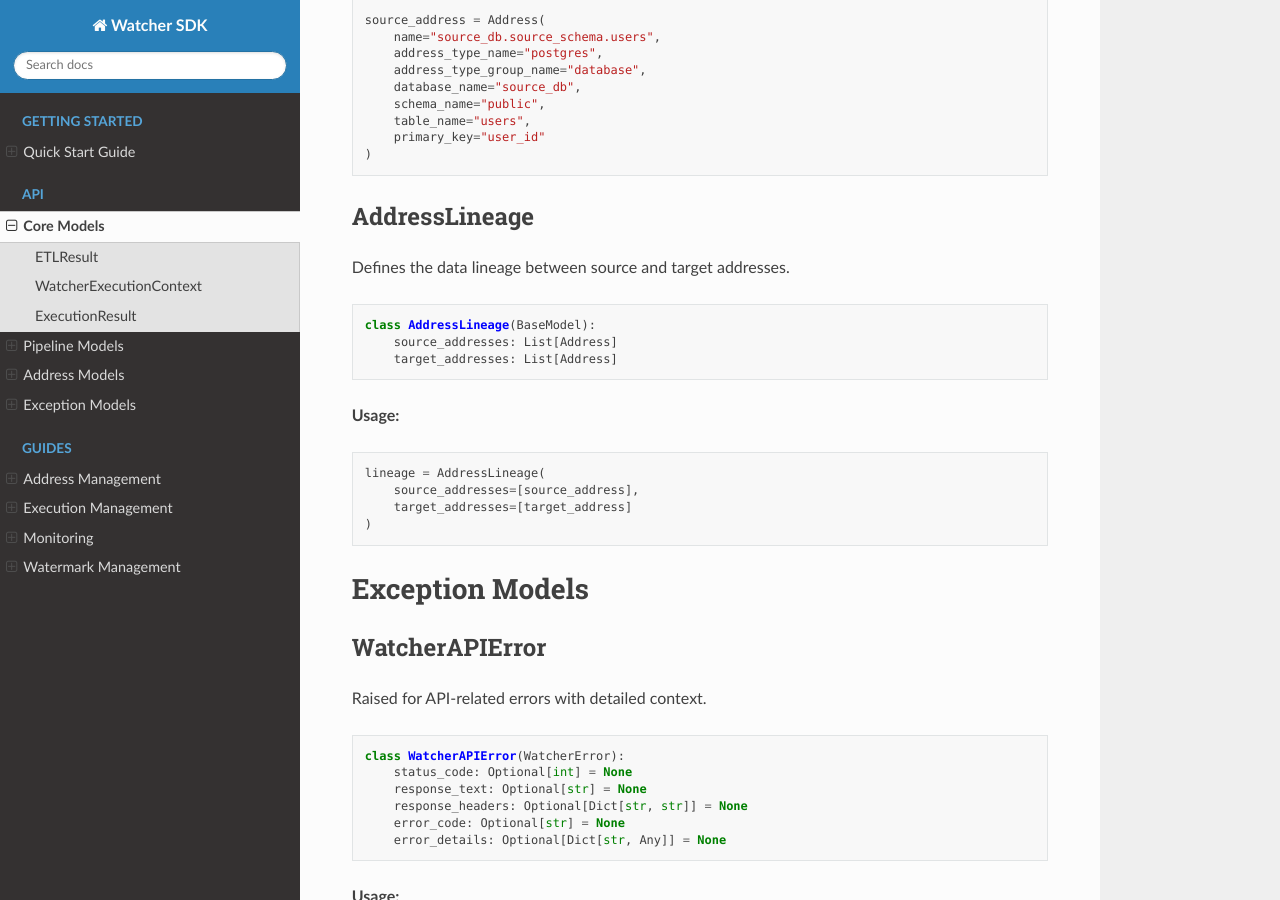
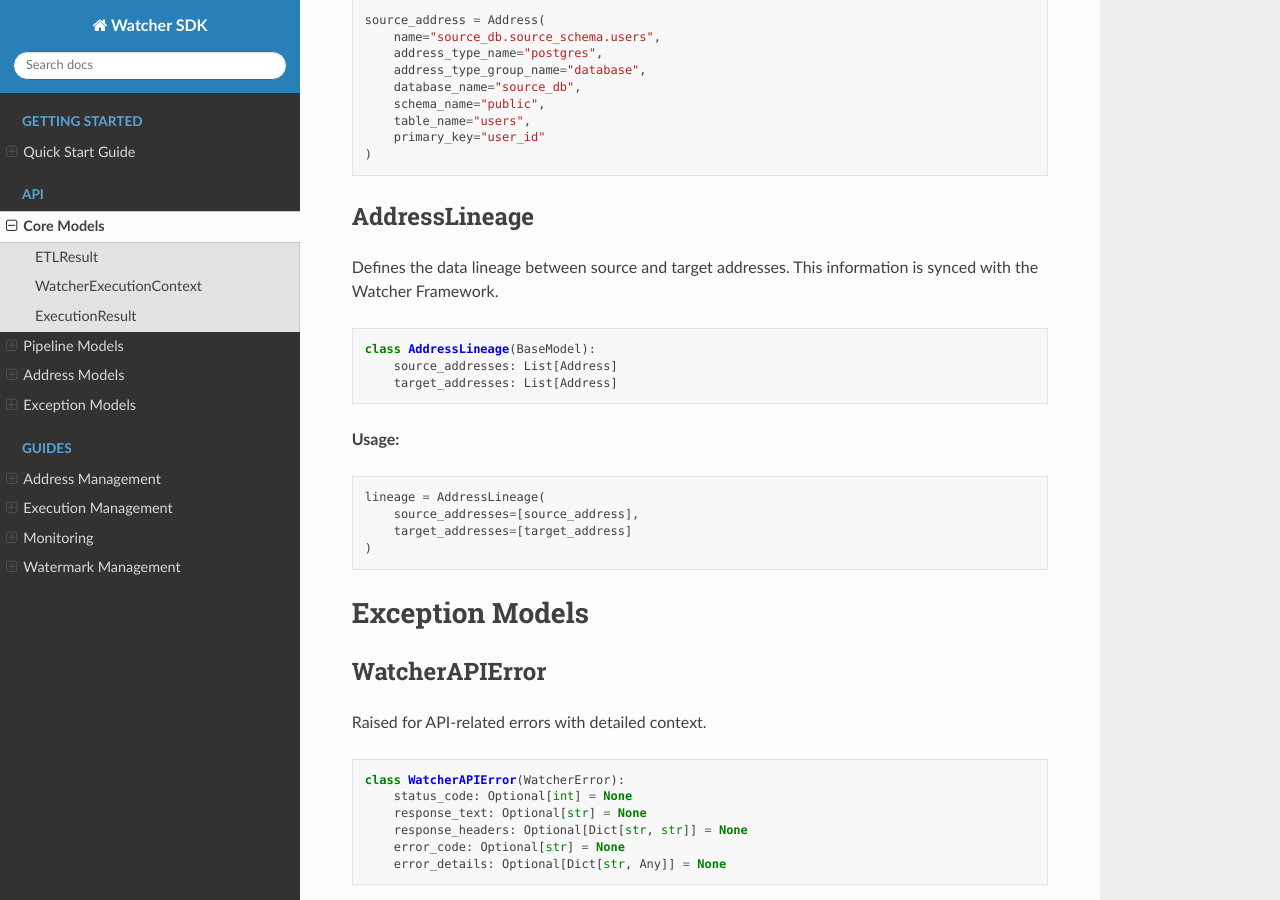
Before and after one commit to cmgoffena13/etl-watcher-sdk, a Sphinx documentation site: the page built from docs/api/models.rst, in a window 1280 px wide and 900 px high, scrolled down 3144 px. Built offline with Sphinx 7.4.7 and the Read the Docs theme 3.1.0, drawn with Linux system fonts in a browser that asks for light colours; some of the changed text lies outside the part shown.

Commit message:
adding info

```diff
--- a/docs/api/models.rst
+++ b/docs/api/models.rst
@@ -80,7 +80,7 @@ Pipeline Models
 Pipeline
 --------
 
-Core pipeline definition.
+Core pipeline definition. This information is synced with the Watcher Framework.
 
 .. code-block:: python
 
@@ -180,7 +180,7 @@ Unified address model for both source and target addresses.
 AddressLineage
 --------------
 
-Defines the data lineage between source and target addresses.
+Defines the data lineage between source and target addresses. This information is synced with the Watcher Framework.
 
 .. code-block:: python
 
```
Also changed, not shown: 5 other files.
